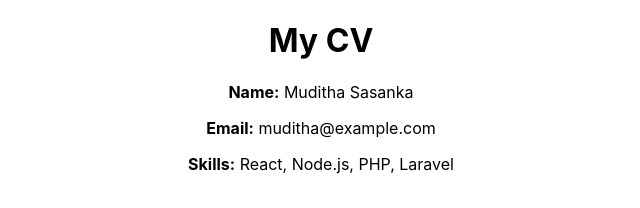
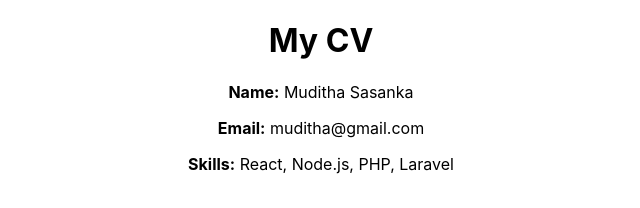
Before and after one commit to mudithasasanka7/DevOps-Testing-02, a React (Create React App) app: page / in a window 1280 px wide. Shown: the top 208 px of the page, without its empty margins (319-959 px from the left). Built offline with nearby package versions, Linux system fonts and the light colour scheme.

Commit message:
Update App.js

```diff
--- a/src/App.js
+++ b/src/App.js
@@ -6,7 +6,7 @@
     <div className="App">
       <h1>My CV</h1>
       <p><strong>Name:</strong> Muditha Sasanka</p>
-      <p><strong>Email:</strong> muditha@example.com</p>
+      <p><strong>Email:</strong> muditha@gmail.com</p>
       <p><strong>Skills:</strong> React, Node.js, PHP, Laravel</p>
     </div>
   );
```
